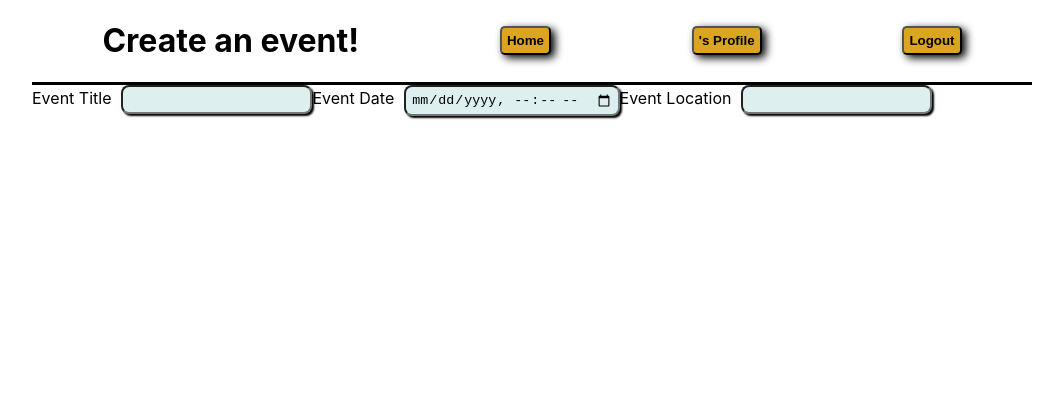
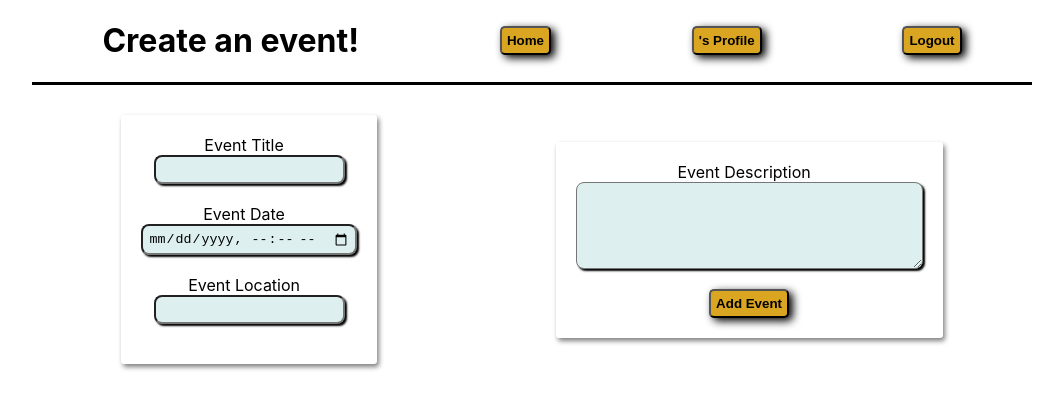
Before and after one commit to xvaldez0411/Prime-Event, a React (Create React App) app in the folder client/: page /events/new in a window 1280 px wide. Shown: the top 408 px of the page, without its empty margins (108-1171 px from the left). Built offline with nearby package versions, Linux system fonts and the light colour scheme; no server answers.

Commit message:
functioning create form

```diff
--- a/client/src/App.css
+++ b/client/src/App.css
@@ -46,6 +46,14 @@ input {
   background-color: rgb(221, 239, 239);
 }
 
+textarea {
+  padding: 5px;
+  border-radius: 8px;
+  box-shadow: 2px 2px 2px black;
+  background-color: rgb(221, 239, 239);
+  margin-bottom: 20px;
+}
+
 button {
   padding: 5px;
   border-radius: 5px;
@@ -78,4 +86,35 @@ button:hover {
   align-items: center;
   justify-content: space-around;
   border-bottom: 3px solid black;
+  margin-bottom: 30px;
 }
+
+.col {
+  display: flex;
+  align-items: center;
+  justify-content: space-around;
+}
+
+.left-col {
+  display: flex;
+  flex-direction: column;
+  align-items: center;
+  justify-content: space-between;
+  padding: 20px;
+  border-radius: 3px;
+  box-shadow: 2px 3px 5px gray;
+}
+
+.left-col input {
+  margin-bottom: 20px;
+}
+
+.right-col {
+  display: flex;
+  flex-direction: column;
+  align-items: center;
+  justify-content: space-between;
+  padding: 20px;
+  border-radius: 3px;
+  box-shadow: 2px 3px 5px gray;
+}
--- a/client/src/components/CreateEvent.js
+++ b/client/src/components/CreateEvent.js
@@ -106,9 +106,13 @@ const logout = (e)=>{
 
 
             </div>
-            <div className='right-col'></div>
+            <div className='right-col'>
+            {errors.description? <p style={{color:'red'}}>{errors.description.message}</p>:null}
+            <label>Event Description</label>
+            <textarea value={description} rows="5" cols="40" onChange={descHandle}></textarea>
+            <button>Add Event</button>
+            </div>
           </div>
-
         </form>
 
     </div>
```
